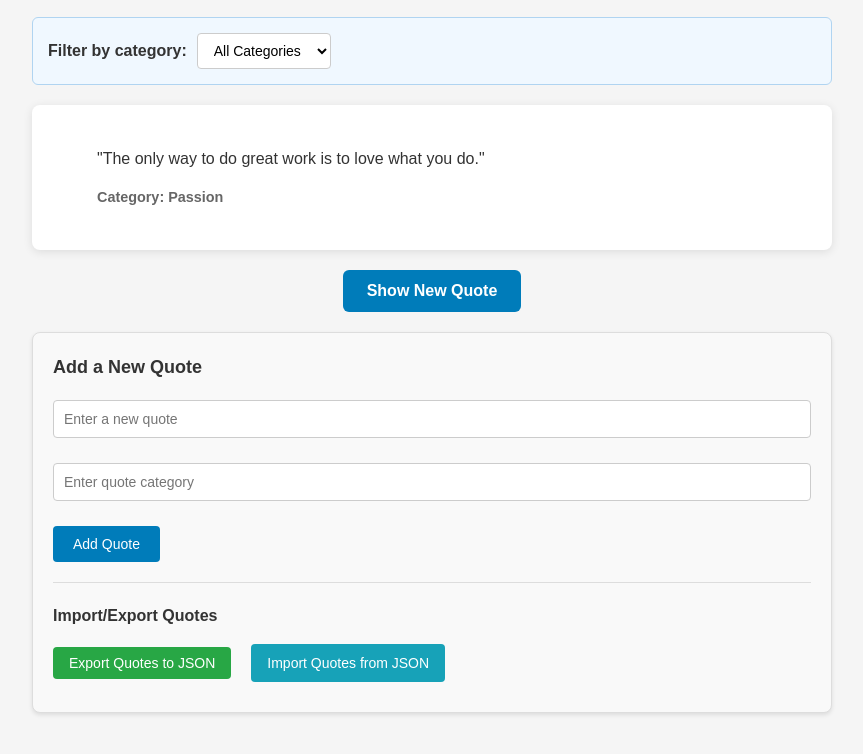
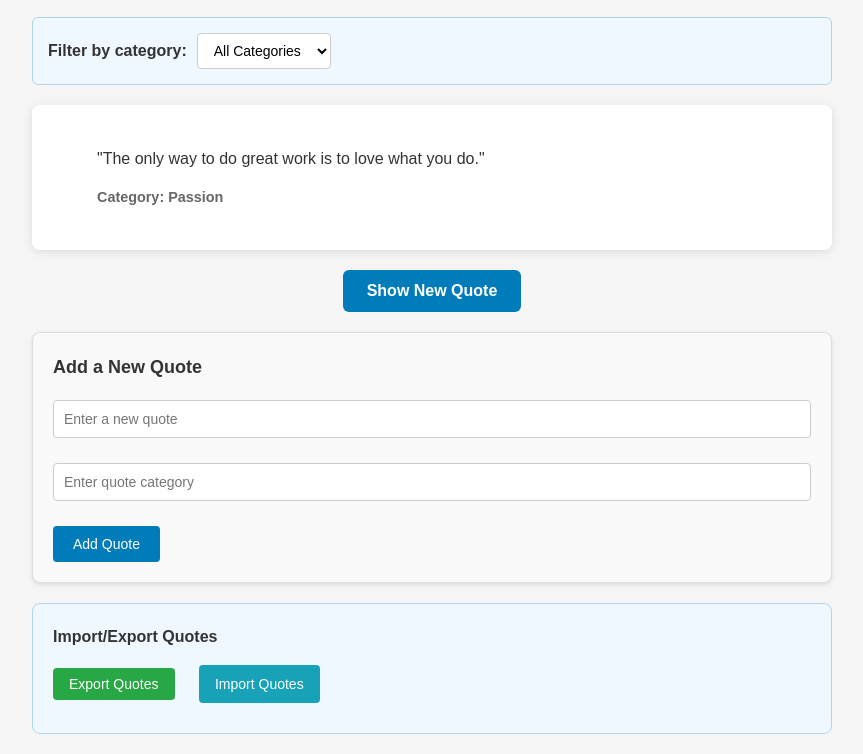
Before and after one commit to Opizzey/alx_fe_javascript, a plain HTML site: page dom-manipulation/index.html in a window 1280 px wide. Shown: the part 106-860 px from the top of the page, without its empty margins (208-1071 px from the left). Drawn offline with Linux system fonts and the light colour scheme.

Commit message:
commit all

```diff
--- a/dom-manipulation/index.html
+++ b/dom-manipulation/index.html
@@ -11,6 +11,14 @@
     <div id="quoteDisplay"></div>
     <button id="newQuote">Show New Quote</button>
 
+    <!-- Import/Export Section -->
+    <div class="import-export-section">
+      <h4>Import/Export Quotes</h4>
+      <button id="exportQuotes">Export Quotes</button>
+      <input type="file" id="importFile" accept=".json" />
+      <label for="importFile">Import Quotes</label>
+    </div>
+
     <script src="script.js"></script>
   </body>
   </html>
--- a/dom-manipulation/script.js
+++ b/dom-manipulation/script.js
@@ -186,48 +186,6 @@ function createAddQuoteForm() {
     addButton.addEventListener('click', addQuote);
 
     formContainer.appendChild(addButton);
-
-    // Create import/export section
-    const importExportSection = document.createElement('div');
-    importExportSection.className = 'import-export-section';
-
-    const sectionTitle = document.createElement('h4');
-    sectionTitle.textContent = 'Import/Export Quotes';
-    importExportSection.appendChild(sectionTitle);
-
-    // Create controls container
-    const controlsContainer = document.createElement('div');
-    controlsContainer.className = 'import-export-controls';
-
-    // Create export button
-    const exportButton = document.createElement('button');
-    exportButton.className = 'export-btn';
-    exportButton.textContent = 'Export Quotes to JSON';
-    exportButton.addEventListener('click', exportToJsonFile);
-    controlsContainer.appendChild(exportButton);
-
-    // Create import file input with wrapper
-    const importWrapper = document.createElement('div');
-    importWrapper.className = 'file-input-wrapper';
-
-    const importLabel = document.createElement('label');
-    importLabel.setAttribute('for', 'importFile');
-    importLabel.className = 'import-label';
-    importLabel.textContent = 'Import Quotes from JSON';
-
-    const importInput = document.createElement('input');
-    importInput.type = 'file';
-    importInput.id = 'importFile';
-    importInput.accept = '.json';
-    importInput.addEventListener('change', importFromJsonFile);
-
-    importWrapper.appendChild(importLabel);
-    importWrapper.appendChild(importInput);
-    controlsContainer.appendChild(importWrapper);
-
-    importExportSection.appendChild(controlsContainer);
-
-    formContainer.appendChild(importExportSection);
 
     // Insert the form after the newQuote button
     const newQuoteButton = document.getElementById('newQuote');
@@ -467,6 +425,17 @@ document.addEventListener('DOMContentLoaded', function() {
     // Create category filter for displaying quotes by category
     createCategoryFilter();
 
+    // Set up import/export functionality
+    const exportButton = document.getElementById('exportQuotes');
+    if (exportButton) {
+        exportButton.addEventListener('click', exportToJsonFile);
+    }
+
+    const importInput = document.getElementById('importFile');
+    if (importInput) {
+        importInput.addEventListener('change', importFromJsonFile);
+    }
+
     // Show initial random quote or last viewed quote
     const lastViewed = getLastViewedQuote();
     if (lastViewed && quotes.some(q => q.text === lastViewed.text && q.category === lastViewed.category)) {
--- a/dom-manipulation/style.css
+++ b/dom-manipulation/style.css
@@ -129,14 +129,50 @@ blockquote footer {
 /* Import/Export Section Styles */
 .import-export-section {
   margin-top: 20px;
-  padding-top: 20px;
-  border-top: 1px solid #ddd;
+  padding: 20px;
+  background-color: #f0f8ff;
+  border-radius: 8px;
+  border: 1px solid #b0d4f1;
 }
 
 .import-export-section h4 {
   margin: 0 0 15px 0;
   color: #333;
   font-size: 16px;
+}
+
+#exportQuotes {
+  background-color: #28a745;
+  color: white;
+  padding: 8px 16px;
+  border: none;
+  border-radius: 4px;
+  cursor: pointer;
+  font-size: 14px;
+  margin-right: 10px;
+  margin-bottom: 10px;
+  transition: background-color 0.3s;
+}
+
+#exportQuotes:hover {
+  background-color: #218838;
+}
+
+.import-export-section label {
+  display: inline-block;
+  background-color: #17a2b8;
+  color: white;
+  padding: 8px 16px;
+  border-radius: 4px;
+  cursor: pointer;
+  font-size: 14px;
+  margin-bottom: 10px;
+  margin-left: 10px;
+  transition: background-color 0.3s;
+}
+
+.import-export-section label:hover {
+  background-color: #138496;
 }
 
 .export-btn {
```
